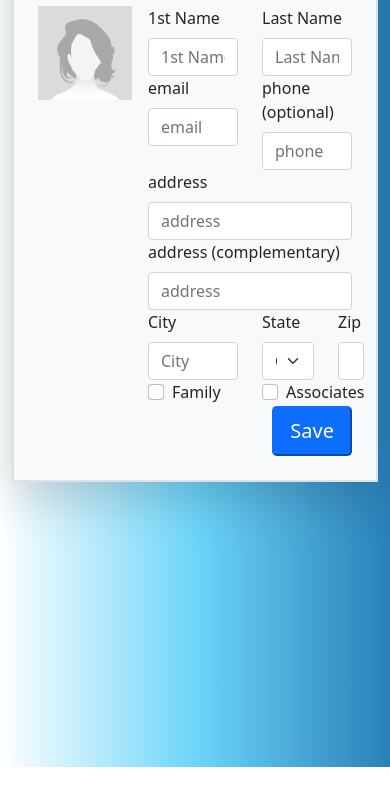
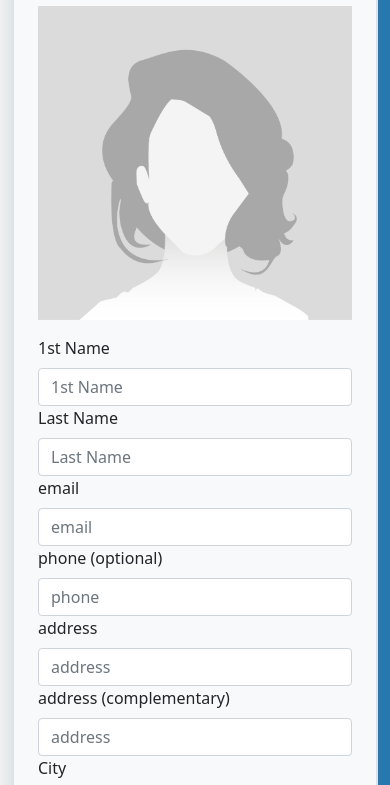
Before and after one commit to FaridBAHR1/AddressBook-Form, a plain HTML site: page index.html in a window 390 px wide. Shown: the part 77-862 px from the top of the page. Drawn offline with nearby package versions, Linux system fonts and the light colour scheme.

Commit message:
Address Book - Mobile Responsiveness

```diff
--- a/index.html
+++ b/index.html
@@ -17,26 +17,26 @@
 <body class="h-100">
        <div class="container">
         <div class="p-3 border border-2 shadow-lg bg-light">
-        <h1 class="text-center pb-3">Your Address Book</h1>
            <form class="row g-3 p-2">
-                <div class="col-4">
+                <h1 class="text-center">Your Address Book</h1>
+                <div class="col-12 col-md-4">
                     <img class="img-fluid" src="img/GirlOne_4x.png">
                 </div>
-                <div class="col-8">
+                <div class="col-12 col-md-8">
                     <div class="row">
-                        <div class="col-6">
+                        <div class="col-12 col-md-6">
                             <label for="input1stName" class="form-label">1st Name</label>
                             <input type="text" class="form-control" id="input1stName" placeholder="1st Name">
                         </div>
-                        <div class="col-6">
+                        <div class="col-12 col-md-6">
                             <label for="inputLastName" class="form-label">Last Name</label>
                             <input type="text" class="form-control" id="inputLastName" placeholder="Last Name">
                         </div>
-                        <div class="col-6">
+                        <div class="col-12 col-md-6">
                             <label for="inputEmail" class="form-label">email</label>
                             <input type="email" class="form-control" id="inputEmail" placeholder="email">
                         </div>
-                        <div class="col-6">
+                        <div class="col-md-6">
                             <label for="inputPhone" class="form-label">phone (optional)</label>
                             <input type="phone" class="form-control" id="inputPhone" placeholder="phone">
                         </div>
@@ -48,11 +48,11 @@
                             <label for="inputAddress2" class="form-label">address (complementary)</label>
                             <input type="text" class="form-control" id="inputAddress2" placeholder="address">
                         </div>
-                        <div class="col-6">
+                        <div class="col-12 col-md-6">
                             <label for="inputCity" class="form-label">City</label>
                             <input type="text" class="form-control" id="inputCity" placeholder="City">
                         </div>
-                        <div class="col-4"> <!--Dropdown Menu-->
+                        <div class="col-12 col-md-4"> <!--Dropdown Menu-->
                             <label for="inputState" class="form-label">State</label>
                             <select id="inputState" class="form-select">
                                 <option selected>Choose...</option>
@@ -109,7 +109,7 @@
                                 <option value="WY">Wyoming</option>
                             </select>
                         </div>
-                        <div class="col-2">
+                        <div class="col-12 col-md-2">
                             <label for="inputZip" class="form-label">Zip</label>
                             <input type="text" class="form-control" id="inputZip" placeholder="Zip">
                         </div>
```
